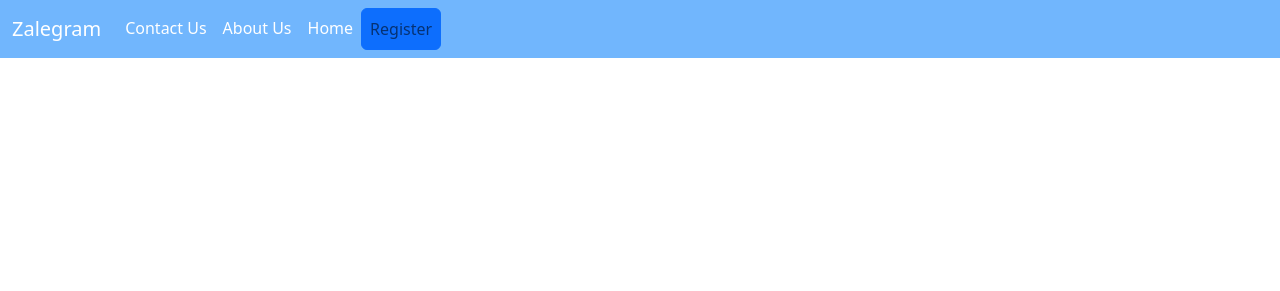
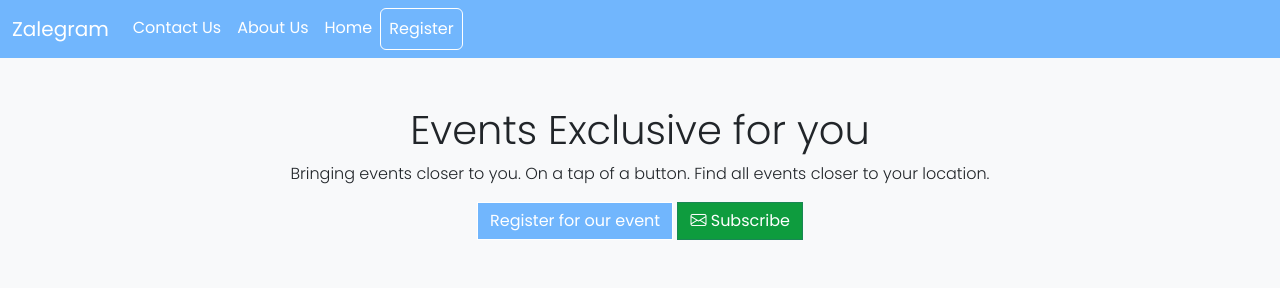
Before and after one commit to leewellwan/Event-Page, a plain HTML site: page index.html in a window 1280 px wide. Drawn offline with nearby package versions, Linux system fonts and the light colour scheme.

Commit message:
event-page changes

```diff
--- a/index.html
+++ b/index.html
@@ -6,6 +6,8 @@
     <meta name="viewport" content="width=device-width, initial-scale=1.0">
     <title>Event Website</title>
     <link rel="stylesheet" href="bootstrap/css/bootstrap.min.css">
+    <link rel="stylesheet" href="https://cdn.jsdelivr.net/npm/bootstrap-icons@1.9.1/font/bootstrap-icons.css">
+    <link rel="stylesheet" href="style.css">
 </head>
 <body>
     <nav class="navbar navbar-expand-lg" style="background-color: #71B6FD;">
@@ -19,14 +21,25 @@
                     <a href="#" class="nav-link text-white">Contact Us</a>
                     <a href="#" class="nav-link text-white ">About Us</a>
                     <a href="#" class="nav-link active text-white" aria-current="page">Home</a>
-                    <a href="#" class="nav-link btn btn-primary ">Register</a>
+                    <a href="#" class="nav-link btn btn-primary text-white ">Register</a>
                 </div>
-
             </div>
 
         </div>
 
     </nav>
+
+    <main class="bg-light py-5">
+        <section class="text-center">
+            <h1 class="fw-light">Events Exclusive for you</h1>
+            <p class="fw-light">
+                Bringing events closer to you. On a tap of a  button.
+                Find all events closer to your location.
+            </p>
+            <a href="#" class="btn btn-primary rounded-0">Register for our event</a>
+            <a href="#" class="btn btn-success rounded-0" style="background-color: #0E9C3E !important;"><i class="bi-envelope"></i> Subscribe</a>
+        </section>
+    </main>
 
 
 
--- /dev/null
+++ b/style.css
@@ -0,0 +1,5 @@
+@import url('https://fonts.googleapis.com/css2?family=Poppins:wght@100;200;300;400&display=swap');
+
+body{
+    font-family: 'Poppins', sans-serif;
+}
```
Also changed, not shown: bootstrap/css/bootstrap.min.css.
